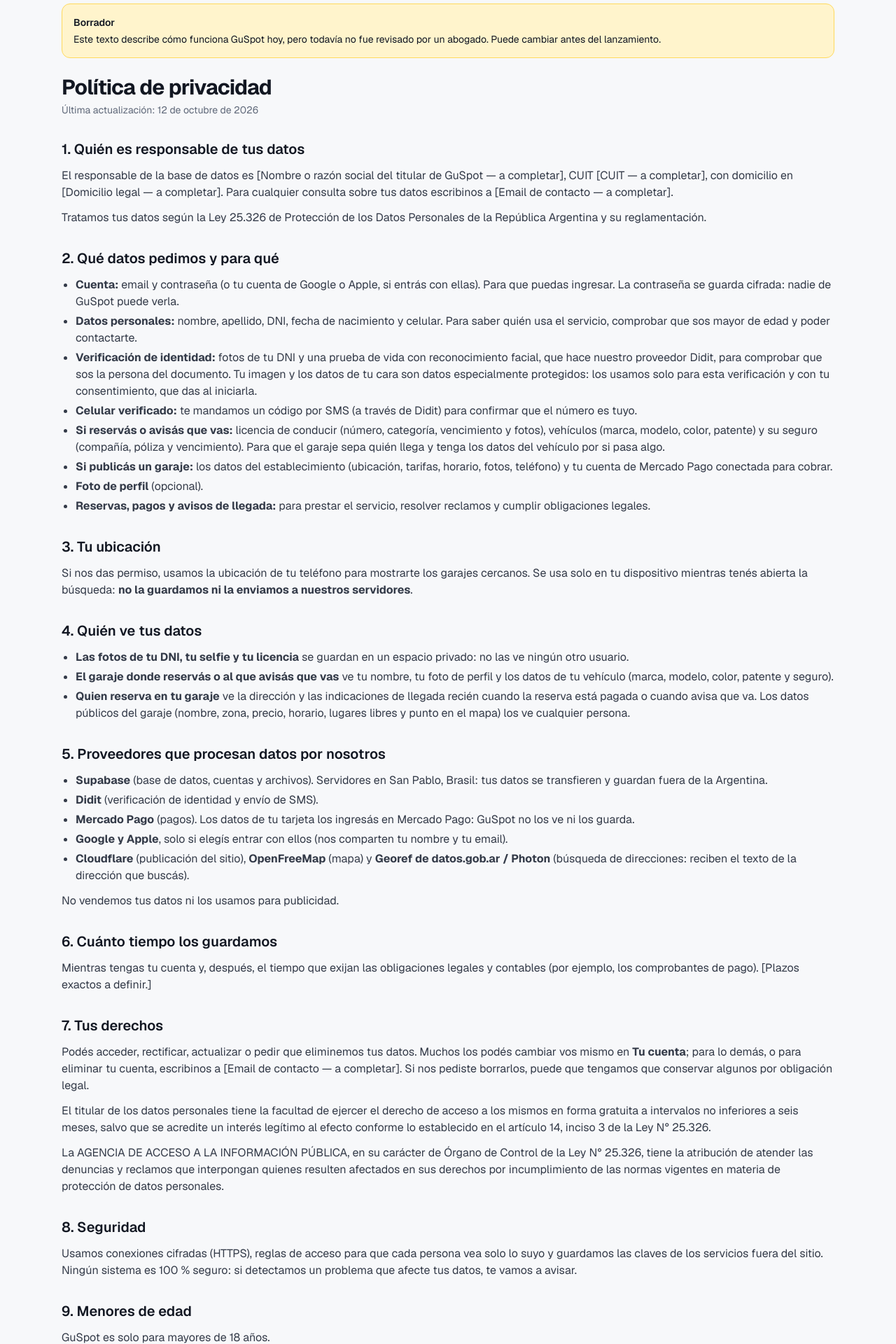
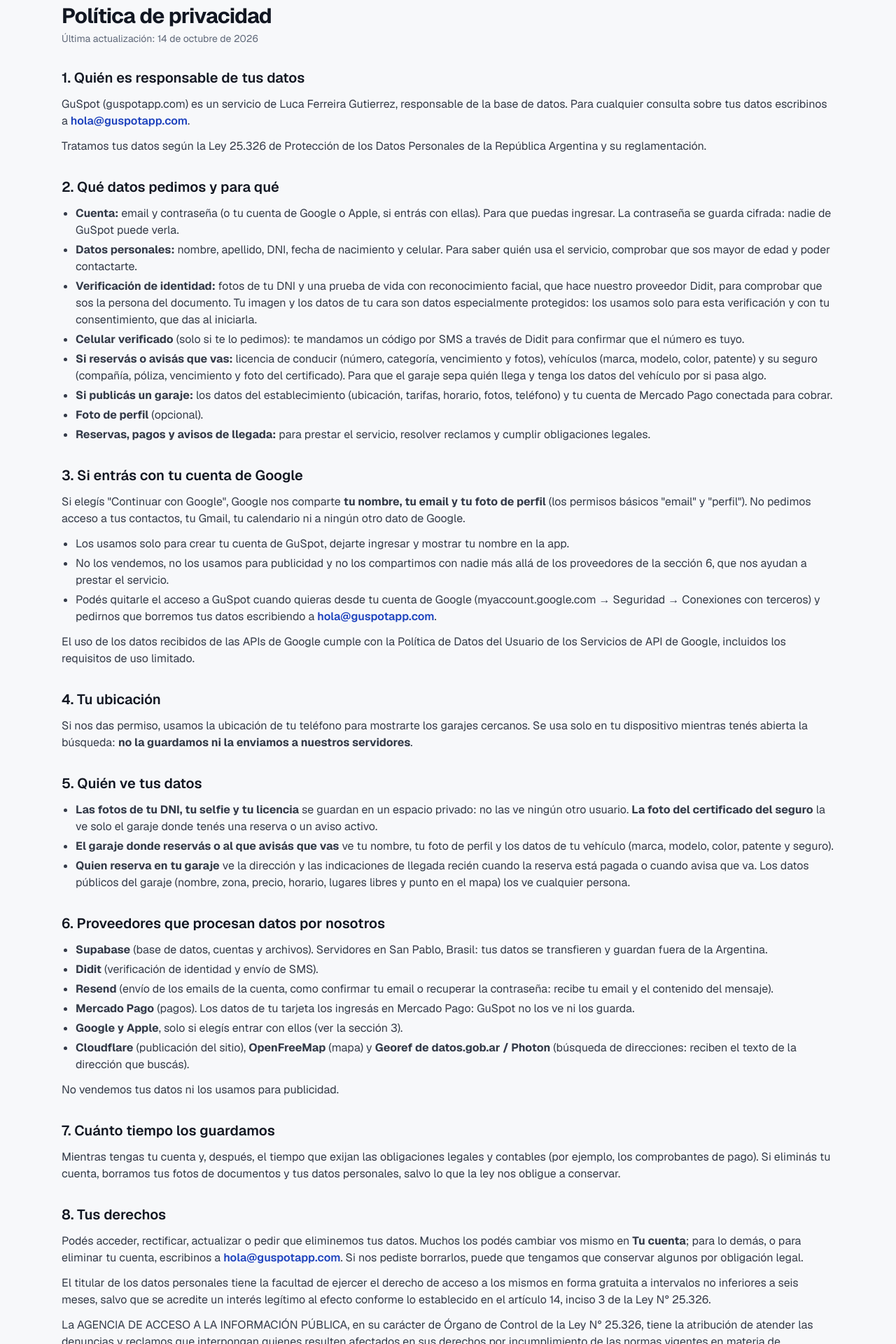
Before and after one commit to LucaGutierrez/GuSpot, a Next.js app: page /privacidad in a window 1280 px wide. Shown: the part 120-2040 px from the top of the page at 70% size. Built offline with nearby package versions, Linux system fonts and the light colour scheme; no server answers.

Commit message:
Privacidad y términos: responsable y contacto (hola@guspotapp.com), datos de Google y sin campos por completar

```diff
--- a/src/app/privacidad/page.tsx
+++ b/src/app/privacidad/page.tsx
@@ -1,5 +1,5 @@
 import type { Metadata } from "next";
-import { LEGAL, LegalPage } from "@/components/legal/legal-page";
+import { ContactEmail, LEGAL, LegalPage } from "@/components/legal/legal-page";
 
 export const metadata: Metadata = {
   title: "Política de privacidad",
@@ -12,8 +12,8 @@
       <section>
         <h2>1. Quién es responsable de tus datos</h2>
         <p>
-          El responsable de la base de datos es {LEGAL.owner}, CUIT {LEGAL.cuit}, con domicilio en {LEGAL.address}.
-          Para cualquier consulta sobre tus datos escribinos a {LEGAL.email}.
+          GuSpot (guspotapp.com) es un servicio de {LEGAL.owner}, responsable de la base de datos. Para cualquier
+          consulta sobre tus datos escribinos a <ContactEmail />.
         </p>
         <p>
           Tratamos tus datos según la Ley 25.326 de Protección de los Datos Personales de la República Argentina y su
@@ -39,13 +39,13 @@
             que das al iniciarla.
           </li>
           <li>
-            <strong>Celular verificado:</strong> te mandamos un código por SMS (a través de Didit) para confirmar que el
-            número es tuyo.
+            <strong>Celular verificado</strong> (solo si te lo pedimos): te mandamos un código por SMS a través de Didit
+            para confirmar que el número es tuyo.
           </li>
           <li>
             <strong>Si reservás o avisás que vas:</strong> licencia de conducir (número, categoría, vencimiento y fotos),
-            vehículos (marca, modelo, color, patente) y su seguro (compañía, póliza y vencimiento). Para que el garaje
-            sepa quién llega y tenga los datos del vehículo por si pasa algo.
+            vehículos (marca, modelo, color, patente) y su seguro (compañía, póliza, vencimiento y foto del
+            certificado). Para que el garaje sepa quién llega y tenga los datos del vehículo por si pasa algo.
           </li>
           <li>
             <strong>Si publicás un garaje:</strong> los datos del establecimiento (ubicación, tarifas, horario, fotos,
@@ -62,7 +62,31 @@
       </section>
 
       <section>
-        <h2>3. Tu ubicación</h2>
+        <h2>3. Si entrás con tu cuenta de Google</h2>
+        <p>
+          Si elegís &quot;Continuar con Google&quot;, Google nos comparte <strong>tu nombre, tu email y tu foto de
+          perfil</strong> (los permisos básicos &quot;email&quot; y &quot;perfil&quot;). No pedimos acceso a tus
+          contactos, tu Gmail, tu calendario ni a ningún otro dato de Google.
+        </p>
+        <ul>
+          <li>Los usamos solo para crear tu cuenta de GuSpot, dejarte ingresar y mostrar tu nombre en la app.</li>
+          <li>
+            No los vendemos, no los usamos para publicidad y no los compartimos con nadie más allá de los proveedores
+            de la sección 6, que nos ayudan a prestar el servicio.
+          </li>
+          <li>
+            Podés quitarle el acceso a GuSpot cuando quieras desde tu cuenta de Google (myaccount.google.com → Seguridad
+            → Conexiones con terceros) y pedirnos que borremos tus datos escribiendo a <ContactEmail />.
+          </li>
+        </ul>
+        <p>
+          El uso de los datos recibidos de las APIs de Google cumple con la Política de Datos del Usuario de los
+          Servicios de API de Google, incluidos los requisitos de uso limitado.
+        </p>
+      </section>
+
+      <section>
+        <h2>4. Tu ubicación</h2>
         <p>
           Si nos das permiso, usamos la ubicación de tu teléfono para mostrarte los garajes cercanos. Se usa solo en tu
           dispositivo mientras tenés abierta la búsqueda: <strong>no la guardamos ni la enviamos a nuestros servidores</strong>.
@@ -70,11 +94,12 @@
       </section>
 
       <section>
-        <h2>4. Quién ve tus datos</h2>
+        <h2>5. Quién ve tus datos</h2>
         <ul>
           <li>
             <strong>Las fotos de tu DNI, tu selfie y tu licencia</strong> se guardan en un espacio privado: no las ve
-            ningún otro usuario.
+            ningún otro usuario. <strong>La foto del certificado del seguro</strong> la ve solo el garaje donde tenés
+            una reserva o un aviso activo.
           </li>
           <li>
             <strong>El garaje donde reservás o al que avisás que vas</strong> ve tu nombre, tu foto de perfil y los datos
@@ -89,7 +114,7 @@
       </section>
 
       <section>
-        <h2>5. Proveedores que procesan datos por nosotros</h2>
+        <h2>6. Proveedores que procesan datos por nosotros</h2>
         <ul>
           <li>
             <strong>Supabase</strong> (base de datos, cuentas y archivos). Servidores en San Pablo, Brasil: tus datos se
@@ -99,11 +124,15 @@
             <strong>Didit</strong> (verificación de identidad y envío de SMS).
           </li>
           <li>
+            <strong>Resend</strong> (envío de los emails de la cuenta, como confirmar tu email o recuperar la
+            contraseña: recibe tu email y el contenido del mensaje).
+          </li>
+          <li>
             <strong>Mercado Pago</strong> (pagos). Los datos de tu tarjeta los ingresás en Mercado Pago: GuSpot no los
             ve ni los guarda.
           </li>
           <li>
-            <strong>Google y Apple</strong>, solo si elegís entrar con ellos (nos comparten tu nombre y tu email).
+            <strong>Google y Apple</strong>, solo si elegís entrar con ellos (ver la sección 3).
           </li>
           <li>
             <strong>Cloudflare</strong> (publicación del sitio), <strong>OpenFreeMap</strong> (mapa) y{" "}
@@ -115,18 +144,19 @@
       </section>
 
       <section>
-        <h2>6. Cuánto tiempo los guardamos</h2>
+        <h2>7. Cuánto tiempo los guardamos</h2>
         <p>
           Mientras tengas tu cuenta y, después, el tiempo que exijan las obligaciones legales y contables (por ejemplo,
-          los comprobantes de pago). [Plazos exactos a definir.]
+          los comprobantes de pago). Si eliminás tu cuenta, borramos tus fotos de documentos y tus datos personales,
+          salvo lo que la ley nos obligue a conservar.
         </p>
       </section>
 
       <section>
-        <h2>7. Tus derechos</h2>
+        <h2>8. Tus derechos</h2>
         <p>
           Podés acceder, rectificar, actualizar o pedir que eliminemos tus datos. Muchos los podés cambiar vos mismo en{" "}
-          <strong>Tu cuenta</strong>; para lo demás, o para eliminar tu cuenta, escribinos a {LEGAL.email}. Si nos
+          <strong>Tu cuenta</strong>; para lo demás, o para eliminar tu cuenta, escribinos a <ContactEmail />. Si nos
           pediste borrarlos, puede que tengamos que conservar algunos por obligación legal.
         </p>
         <p>
@@ -142,7 +172,7 @@
       </section>
 
       <section>
-        <h2>8. Seguridad</h2>
+        <h2>9. Seguridad</h2>
         <p>
           Usamos conexiones cifradas (HTTPS), reglas de acceso para que cada persona vea solo lo suyo y guardamos las
           claves de los servicios fuera del sitio. Ningún sistema es 100 % seguro: si detectamos un problema que afecte
@@ -151,12 +181,12 @@
       </section>
 
       <section>
-        <h2>9. Menores de edad</h2>
+        <h2>10. Menores de edad</h2>
         <p>GuSpot es solo para mayores de 18 años.</p>
       </section>
 
       <section>
-        <h2>10. Cambios</h2>
+        <h2>11. Cambios</h2>
         <p>
           Si cambiamos esta política, actualizamos la fecha de arriba y, si el cambio es importante, te avisamos por la
           app o por email.
--- a/src/app/terminos/page.tsx
+++ b/src/app/terminos/page.tsx
@@ -1,6 +1,6 @@
 import type { Metadata } from "next";
 import Link from "next/link";
-import { LEGAL, LegalPage } from "@/components/legal/legal-page";
+import { ContactEmail, LEGAL, LegalPage } from "@/components/legal/legal-page";
 
 export const metadata: Metadata = {
   title: "Términos y condiciones",
@@ -14,8 +14,7 @@
         <h2>1. Qué es GuSpot</h2>
         <p>
           GuSpot es una plataforma que conecta a personas que buscan dónde estacionar con garajes y estacionamientos.
-          El servicio lo presta {LEGAL.owner}, CUIT {LEGAL.cuit}, con domicilio en {LEGAL.address} (en adelante,
-          &quot;GuSpot&quot;). Contacto: {LEGAL.email}.
+          El servicio lo presta {LEGAL.owner} (en adelante, &quot;GuSpot&quot;). Contacto: <ContactEmail />.
         </p>
         <p>
           GuSpot no es dueño ni operador de los garajes: cada garaje es un comercio independiente, responsable de su
--- a/src/components/legal/legal-page.tsx
+++ b/src/components/legal/legal-page.tsx
@@ -2,32 +2,36 @@
 import Link from "next/link";
 import { Container } from "@/components/ui/card";
 
-/** Datos de quien presta el servicio: completar antes del lanzamiento. */
+/** Datos de quien presta el servicio (CUIT y domicilio: a sumar cuando el titular lo decida). */
 export const LEGAL = {
-  owner: "[Nombre o razón social del titular de GuSpot — a completar]",
-  cuit: "[CUIT — a completar]",
-  address: "[Domicilio legal — a completar]",
-  email: "[Email de contacto — a completar]",
-  updated: "12 de octubre de 2026",
+  owner: "Luca Ferreira Gutierrez",
+  email: "hola@guspotapp.com",
+  updated: "14 de octubre de 2026",
 };
+
+/** Email de contacto como enlace. */
+export function ContactEmail() {
+  return (
+    <a href={`mailto:${LEGAL.email}`} className="font-semibold text-brand-700 hover:underline">
+      {LEGAL.email}
+    </a>
+  );
+}
 
 /** Diseño común de Términos y Privacidad. */
 export function LegalPage({ title, children }: { title: string; children: ReactNode }) {
   return (
     <Container className="max-w-3xl pt-6 pb-16">
-      <div role="note" className="mb-6 rounded-xl border border-accent-300 bg-accent-100 p-4 text-sm text-ink-900">
-        <p className="font-semibold">Borrador</p>
-        <p className="mt-1">
-          Este texto describe cómo funciona GuSpot hoy, pero todavía no fue revisado por un abogado. Puede cambiar antes
-          del lanzamiento.
-        </p>
-      </div>
       <h1 className="text-3xl font-bold tracking-tight text-ink-900">{title}</h1>
       <p className="mt-1 text-sm text-ink-500">Última actualización: {LEGAL.updated}</p>
       <div className="legal mt-8 space-y-8 text-ink-700 [&_h2]:text-xl [&_h2]:font-semibold [&_h2]:text-ink-900 [&_li]:mt-1 [&_p]:mt-3 [&_ul]:mt-3 [&_ul]:list-disc [&_ul]:pl-5">
         {children}
       </div>
       <p className="mt-10 text-sm text-ink-500">
+        GuSpot está en beta: este texto describe cómo funciona hoy, todavía no fue revisado por un abogado y puede
+        actualizarse. Si cambia algo importante, te avisamos.
+      </p>
+      <p className="mt-3 text-sm text-ink-500">
         Ver también:{" "}
         <Link href="/terminos/" className="font-semibold text-brand-700 hover:underline">
           Términos y condiciones
```
